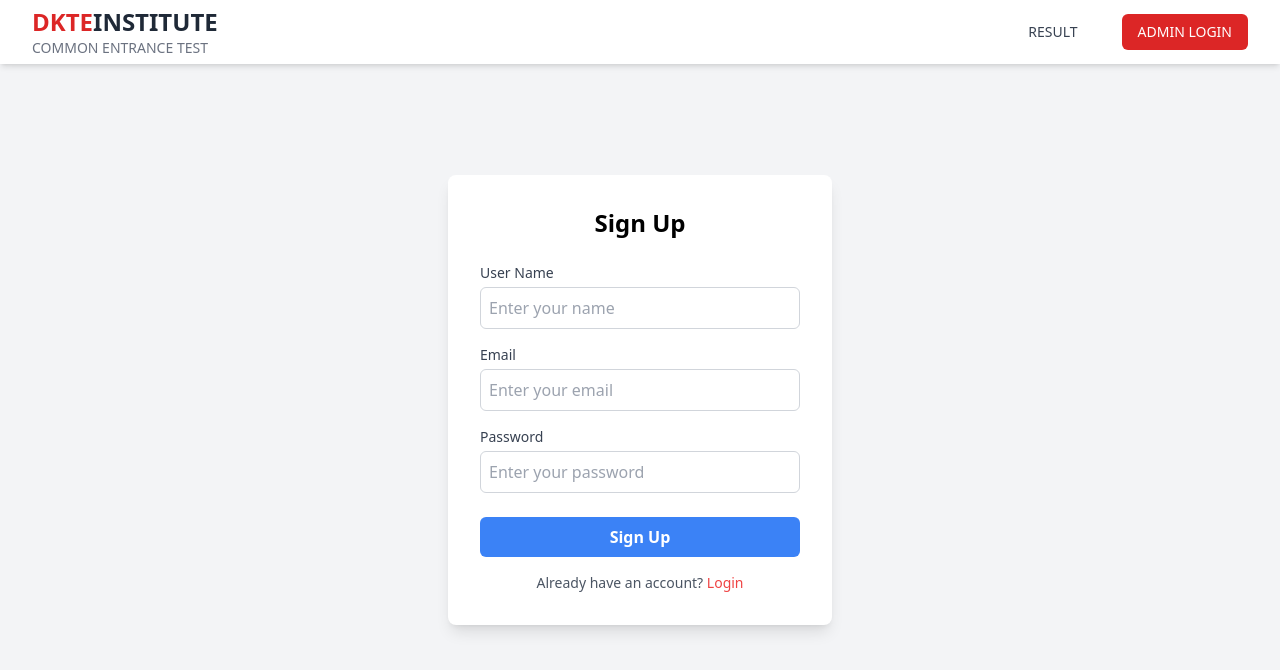
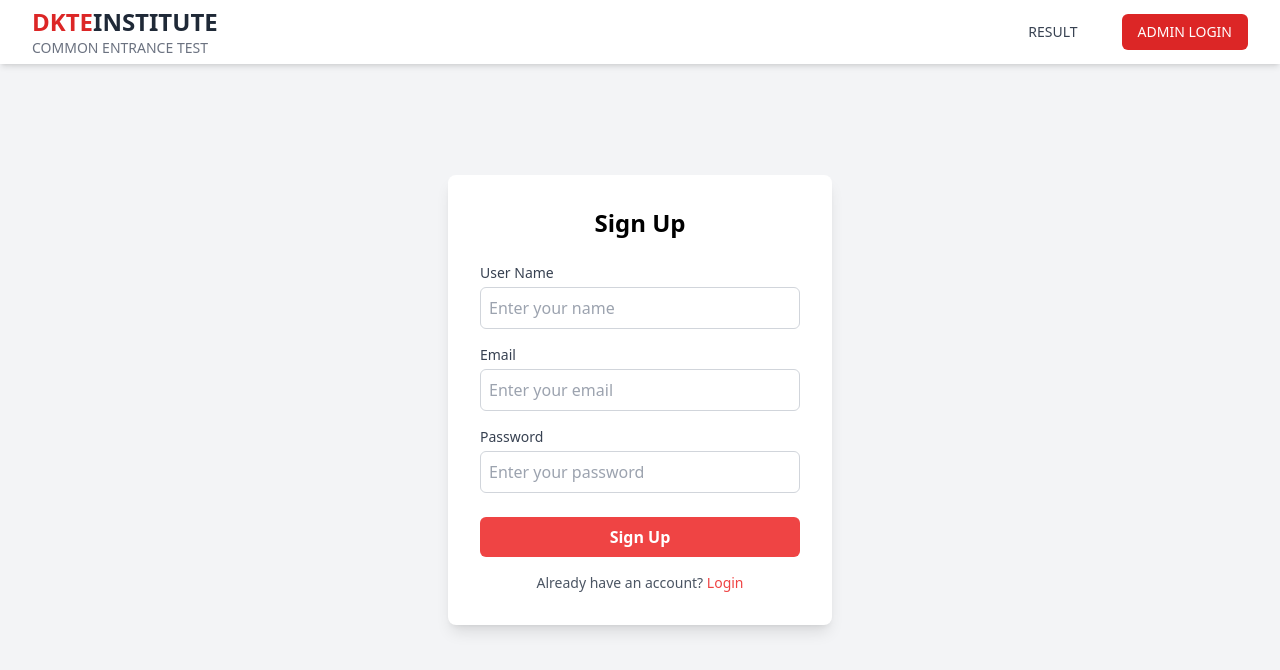
Before and after one commit to SuyashSoundatte/exam-management, a React (Vite) app: page /signup in a window 1280 px wide. Shown: the top 670 px of the page. Built offline with nearby package versions, Linux system fonts and the light colour scheme.

Commit message:
Switch Problem

```diff
--- a/src/components/SignUp.jsx
+++ b/src/components/SignUp.jsx
@@ -40,7 +40,7 @@
             placeholder="Enter your name"
             value={name}
             onChange={(e) => setName(e.target.value)}
-            className="mt-1 p-2 w-full border border-gray-300 rounded-md focus:outline-none focus:ring-2 focus:ring-blue-500"
+            className="mt-1 p-2 w-full border border-gray-300 rounded-md focus:outline-none focus:ring-1 focus:ring-red-500"
           />
         </div>
         <div className="mb-4">
@@ -50,7 +50,7 @@
             placeholder="Enter your email"
             value={email}
             onChange={(e) => setEmail(e.target.value)}
-            className="mt-1 p-2 w-full border border-gray-300 rounded-md focus:outline-none focus:ring-2 focus:ring-blue-500"
+            className="mt-1 p-2 w-full border border-gray-300 rounded-md focus:outline-none focus:ring-1 focus:ring-red-500"
           />
         </div>
         <div className="mb-6">
@@ -60,12 +60,12 @@
             placeholder="Enter your password"
             value={pass}
             onChange={(e) => setPass(e.target.value)}
-            className="mt-1 p-2 w-full border border-gray-300 rounded-md focus:outline-none focus:ring-2 focus:ring-blue-500"
+            className="mt-1 p-2 w-full border border-gray-300 rounded-md focus:outline-none focus:ring-1 focus:ring-red-500"
           />
         </div>
         <button
           onClick={handleSignUp}
-          className="w-full py-2 px-4 bg-blue-500 text-white font-bold rounded-md hover:bg-blue-600 focus:outline-none focus:ring-2 focus:ring-blue-500"
+          className="w-full py-2 px-4 bg-red-500 text-white font-bold rounded-md hover:bg-red-600 focus:outline-none focus:ring-2 focus:ring-blue-500"
         >
           Sign Up
         </button>
```
